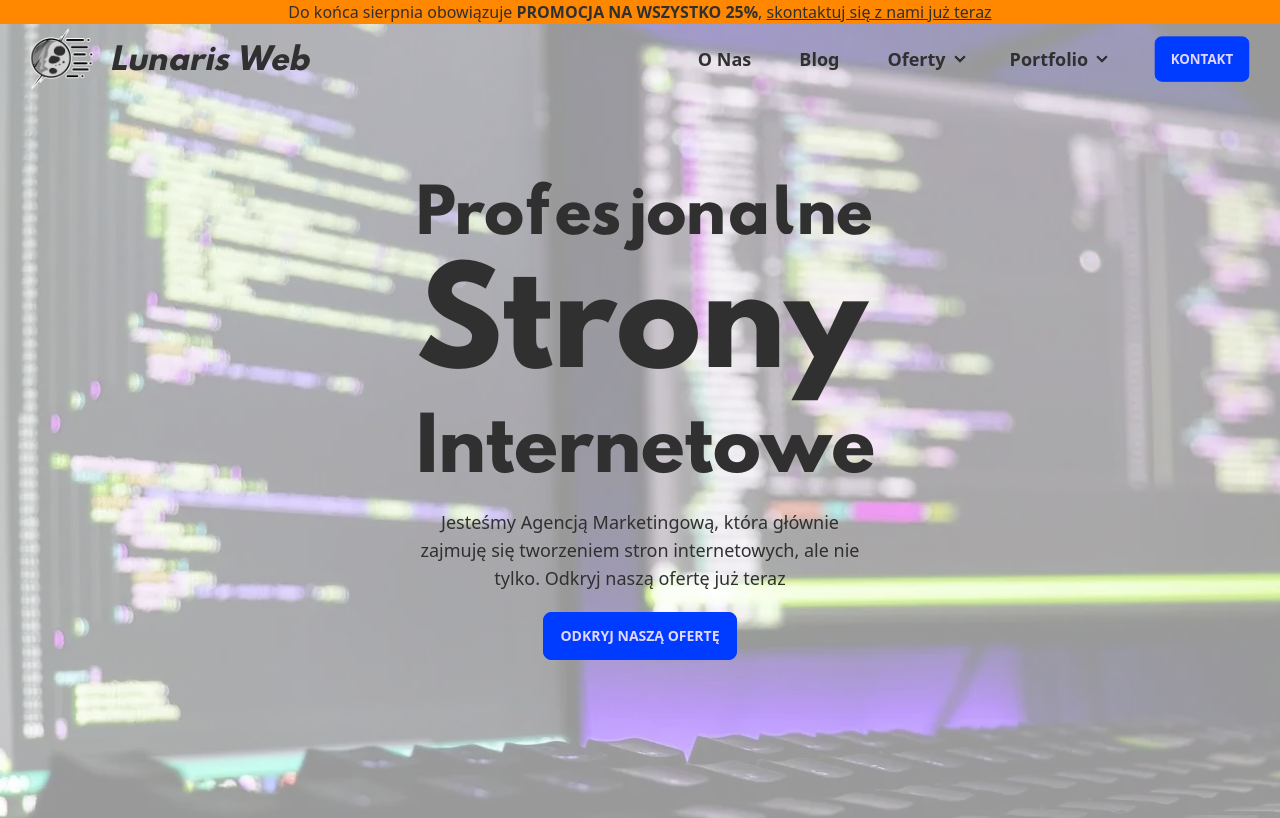
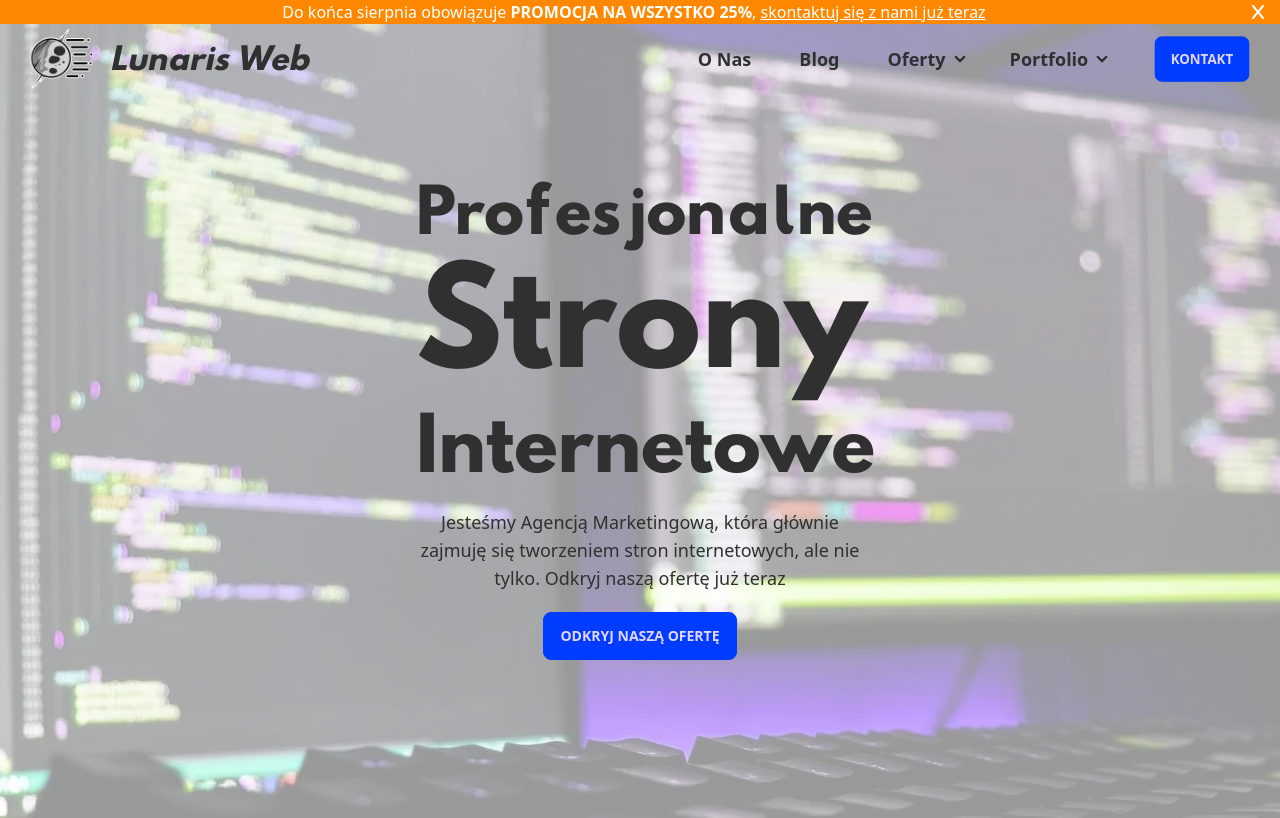
Before and after one commit to k0wal45/lunaris-site, a React (Create React App) app: page / in a window 1280 px wide. Shown: the top 818 px of the page. Built offline with nearby package versions, Linux system fonts and the light colour scheme.

Commit message:
Update PromoInfo.jsx

```diff
--- a/src/components/PromoInfo.jsx
+++ b/src/components/PromoInfo.jsx
@@ -1,9 +1,22 @@
 import { Link } from "react-router-dom"
+import { FontAwesomeIcon } from "@fortawesome/react-fontawesome"
+import { faX } from "@fortawesome/free-solid-svg-icons"
+import { useState } from "react"
 
 const PromoInfo = () => {
+
+  const [visibility, setVisibility] = useState('block')
+
+  const handleClick = (e) => {
+    setVisibility('hidden')
+  }
+
   return (
-    <div className="flex justify-center items-center  bg-warning w-full z-50">
+    <div className={`flex justify-between items-center  bg-warning w-full h-min z-50 px-4 text-white ${visibility}`}>
+      <div></div>
       <p>Do końca sierpnia obowiązuje <strong>PROMOCJA NA WSZYSTKO 25%</strong>, <Link to='/kontakt' className="underline hover:scale-110">skontaktuj się z nami już teraz</Link></p>
+      <FontAwesomeIcon icon={faX}  onClick={handleClick}/>
+
     </div>
   )
 }
```
